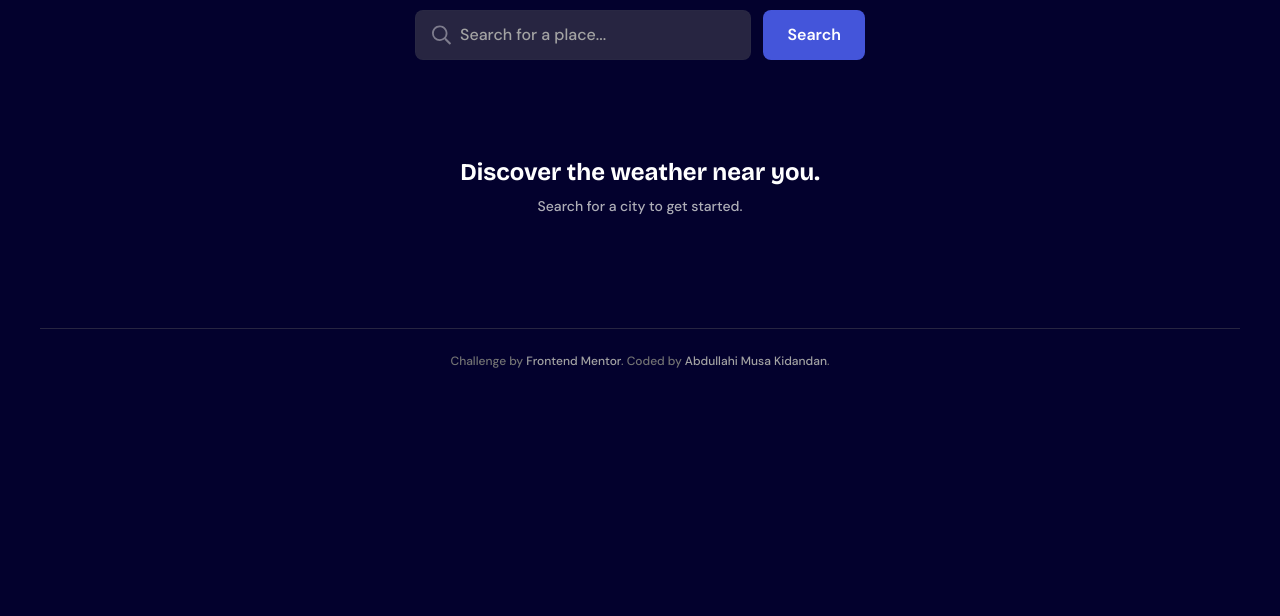
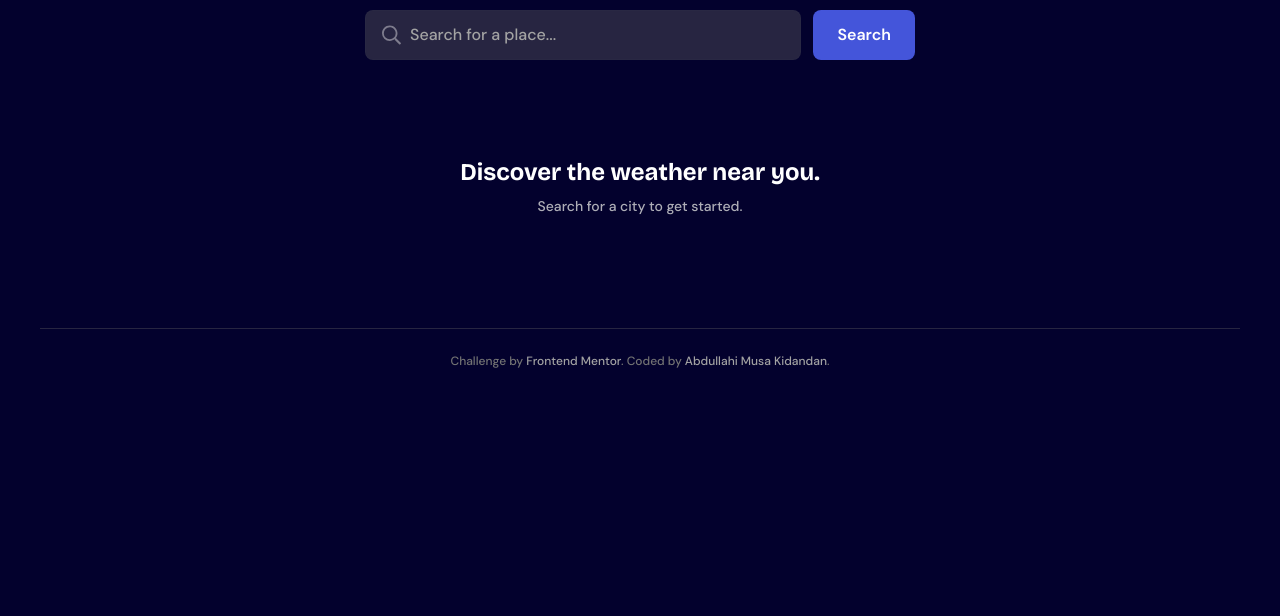
Before and after one commit to AbdullarhyTech360/weather-app, a website: page index.html in a window 1280 px wide. Shown: the part 184-800 px from the top of the page. Drawn offline with nearby package versions, Linux system fonts and the light colour scheme; files that its build step writes are made by us from their sources; no server answers.

Commit message:
feat: enhance search section layout for better responsiveness

```diff
--- a/index.html
+++ b/index.html
@@ -121,7 +121,7 @@
     </h1>
 
     <!-- Search Section -->
-    <section class="max-w-[450px] mx-auto mb-6 md:mb-8">
+    <section class="max-w-[450px] md:max-w-[550px] mx-auto mb-6 md:mb-8">
       <div class="flex flex-col sm:flex-row gap-3">
         <label for="search-input"
           class="search-label relative flex-1 flex items-center gap-2 bg-neutral-800 px-4 py-3 rounded-lg border border-neutral-700/30 cursor-text">
```
